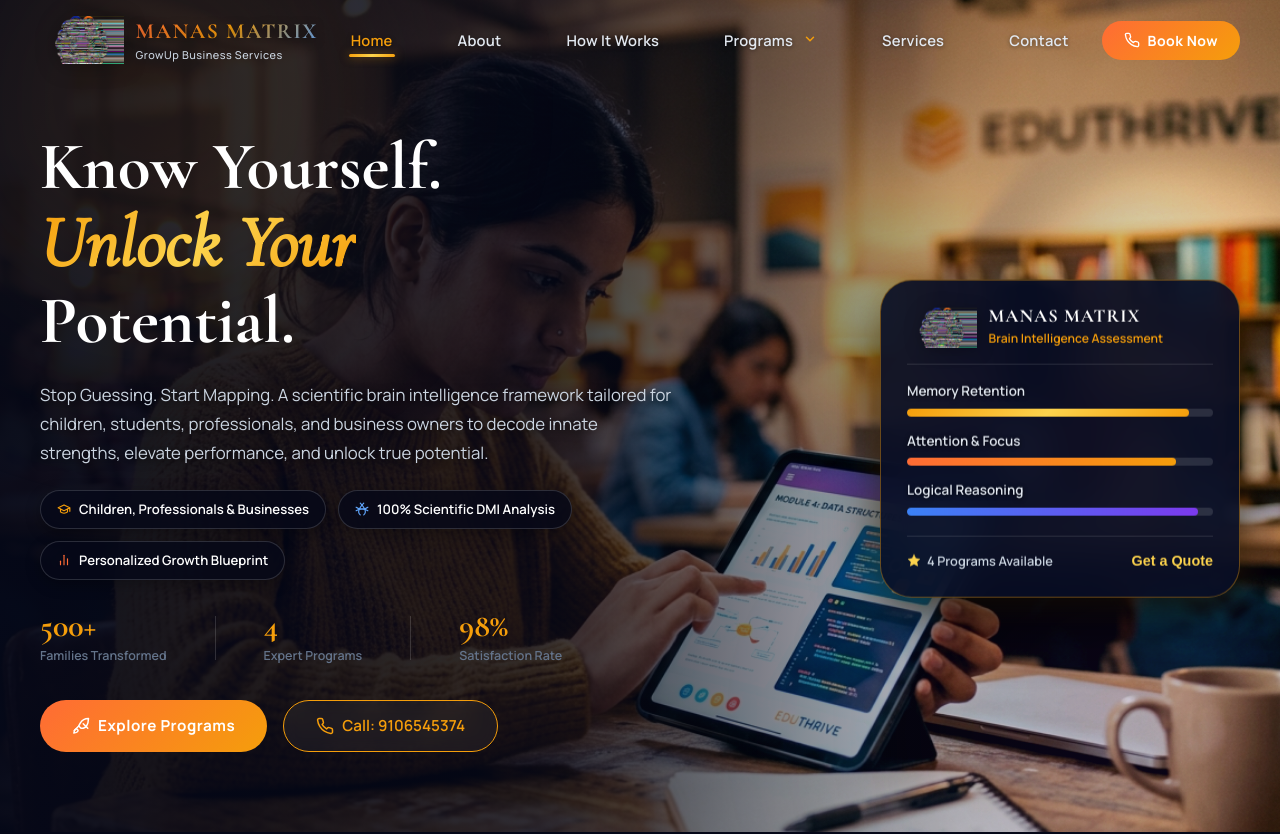
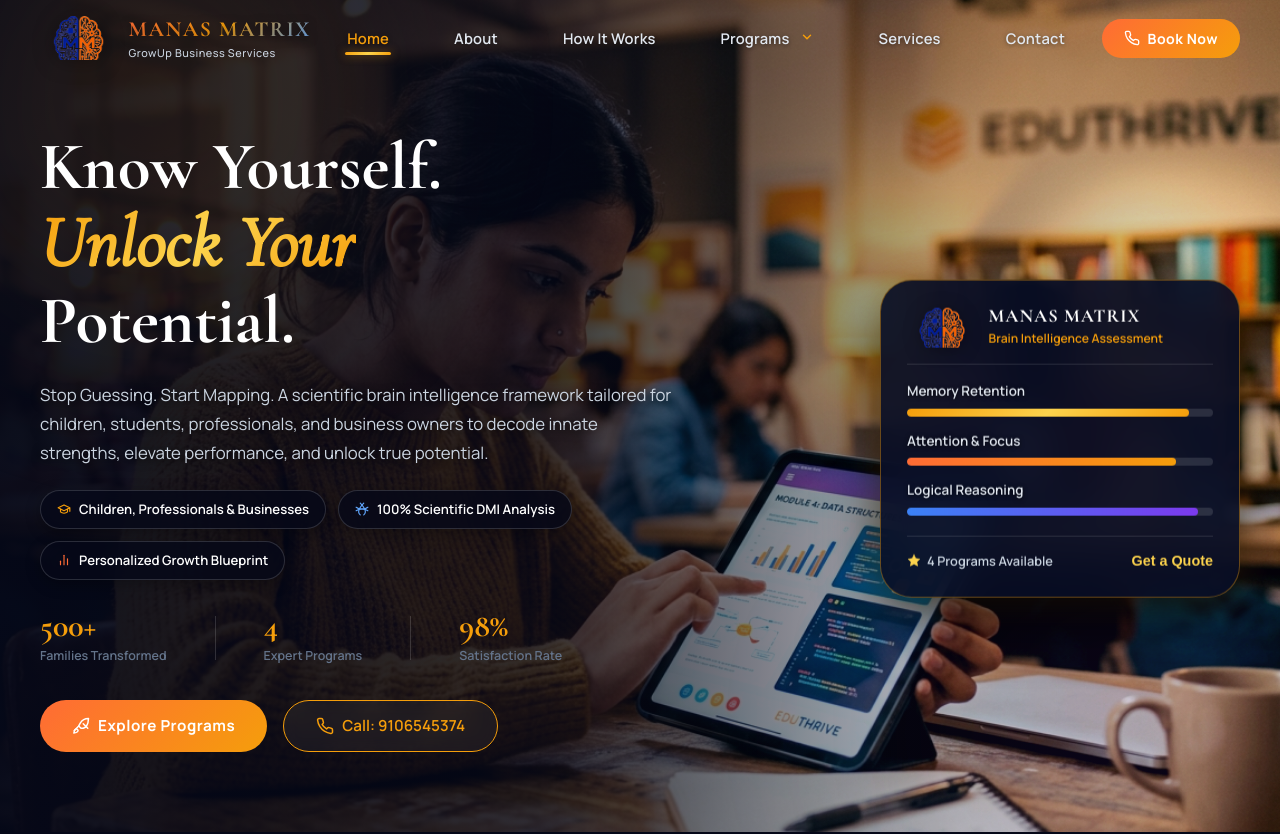
Before and after one commit to fuertenitesh-sys/ManasMatrix_Latest, a React (Vite) app: page / in a window 1280 px wide. Shown: the top 834 px of the page. Built offline with nearby package versions, Linux system fonts and the light colour scheme.

Commit message:
Natively crop sub-text below logo icon using CSS aspect-ratio and object-position while keeping original HD PNG image intact

```diff
--- a/src/components/Footer/Footer.css
+++ b/src/components/Footer/Footer.css
@@ -28,9 +28,11 @@
 }
 
 .footer__logo-icon-img {
-  height: 48px;
+  height: 44px;
   width: auto;
-  object-fit: contain;
+  aspect-ratio: 755 / 434;
+  object-fit: cover;
+  object-position: top center;
   filter: drop-shadow(0 2px 8px rgba(0, 0, 0, 0.5));
   display: block;
 }
--- a/src/components/Footer/Footer.jsx
+++ b/src/components/Footer/Footer.jsx
@@ -34,7 +34,7 @@
           {/* Brand Column */}
           <div className="footer__brand animate-reveal fade-up delay-100">
             <Link to="/" className="footer__logo" onClick={handleLinkClick} style={{ textDecoration: 'none' }}>
-              <img src="/logo_brain_icon.png" alt="MANAS MATRIX Logo Icon" className="footer__logo-icon-img" />
+              <img src="/logo_clean.png" alt="MANAS MATRIX Logo Icon" className="footer__logo-icon-img" />
               <div className="footer__logo-text-group">
                 <span className="footer__logo-title">MANAS MATRIX</span>
                 <span className="footer__logo-sub">GrowUp Business Services</span>
--- a/src/components/Hero/Hero.css
+++ b/src/components/Hero/Hero.css
@@ -247,8 +247,11 @@
 .hero__card-logo-img {
   height: 40px;
   width: auto;
-  object-fit: contain;
+  aspect-ratio: 755 / 434;
+  object-fit: cover;
+  object-position: top center;
   filter: drop-shadow(0 2px 8px rgba(0, 0, 0, 0.5));
+  display: block;
 }
 
 .hero__card-title {
--- a/src/components/Hero/Hero.jsx
+++ b/src/components/Hero/Hero.jsx
@@ -101,7 +101,7 @@
         <div className="hero__right animate-reveal fade-right">
           <div className="hero__floating-card glass-card">
             <div className="hero__card-header">
-              <img src="/logo_brain_icon.png" alt="MANAS MATRIX Logo Icon" className="hero__card-logo-img" />
+              <img src="/logo_clean.png" alt="MANAS MATRIX Logo Icon" className="hero__card-logo-img" />
               <div>
                 <div className="hero__card-title">MANAS MATRIX</div>
                 <div className="hero__card-sub">Brain Intelligence Assessment</div>
--- a/src/components/LoginModal/LoginModal.css
+++ b/src/components/LoginModal/LoginModal.css
@@ -74,9 +74,11 @@
 
 .login-modal__logo-icon-img {
   height: 44px;
-  width: auto;
-  object-fit: contain;
+  aspect-ratio: 755 / 434;
+  object-fit: cover;
+  object-position: top center;
   filter: drop-shadow(0 2px 8px rgba(0, 0, 0, 0.5));
+  display: block;
 }
 
 .login-modal__logo-text-group {
--- a/src/components/LoginModal/LoginModal.jsx
+++ b/src/components/LoginModal/LoginModal.jsx
@@ -26,7 +26,7 @@
 
         <div className="login-modal__header">
           <div className="login-modal__logo-box">
-            <img src="/logo_brain_icon.png" alt="MANAS MATRIX Logo Icon" className="login-modal__logo-icon-img" />
+            <img src="/logo_clean.png" alt="MANAS MATRIX Logo Icon" className="login-modal__logo-icon-img" />
             <div className="login-modal__logo-text-group">
               <span className="login-modal__logo-title">MANAS MATRIX</span>
               <span className="login-modal__logo-sub">GrowUp Business Services</span>
--- a/src/components/Navbar/Navbar.css
+++ b/src/components/Navbar/Navbar.css
@@ -51,9 +51,11 @@
 }
 
 .navbar__logo-icon-img {
-  height: 48px;
+  height: 44px;
   width: auto;
-  object-fit: contain;
+  aspect-ratio: 755 / 434;
+  object-fit: cover;
+  object-position: top center;
   filter: drop-shadow(0 2px 10px rgba(0, 0, 0, 0.6));
   flex-shrink: 0;
   display: block;
--- a/src/components/Navbar/Navbar.jsx
+++ b/src/components/Navbar/Navbar.jsx
@@ -105,7 +105,7 @@
         <div className="navbar__inner">
           {/* Logo: MANAS MATRIX GrowUp Business Services */}
           <Link to="/" className="navbar__logo" id="navbar-logo" onClick={() => handleNavClick('/')}>
-            <img src="/logo_brain_icon.png" alt="MANAS MATRIX Logo Icon" className="navbar__logo-icon-img" />
+            <img src="/logo_clean.png" alt="MANAS MATRIX Logo Icon" className="navbar__logo-icon-img" />
             <div className="navbar__logo-text-group">
               <span className="navbar__logo-title">MANAS MATRIX</span>
               <span className="navbar__logo-sub">GrowUp Business Services</span>
```
Also changed, not shown: public/logo_brain_icon.png.
